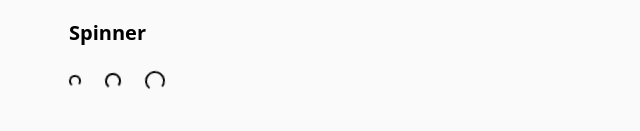
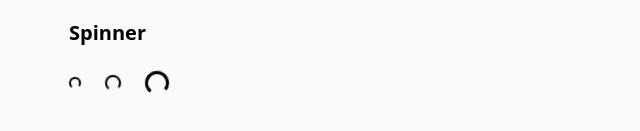
Before and after one commit to shrutigithub1234/sk-component-library, a React app: page / in a window 1280 px wide. Shown: the part 655-786 px from the top of the page, without its empty margins (147-787 px from the left). Built offline with nearby package versions, Linux system fonts and the light colour scheme; the HTML template or start-up script is replaced by a standard one.

Commit message:
Added accessibility to spinner

```diff
--- a/src/components/Spinner/Spinner.tsx
+++ b/src/components/Spinner/Spinner.tsx
@@ -3,22 +3,26 @@ import clsx from 'clsx';
 
 export interface SpinnerProps extends React.HTMLAttributes<HTMLSpanElement> {
   size?: 'sm' | 'md' | 'lg';
+  label?: string;
 }
 
-export const Spinner = ({ size = 'md', className, ...props }: SpinnerProps) => {
-  const sizeClasses = {
-    sm: 'h-3 w-3 border-2',
-    md: 'h-4 w-4 border-2',
-    lg: 'h-5 w-5 border-2',
-  };
+const sizeMap = {
+  sm: { dimension: 'h-3 w-3', border: 'border-2' },
+  md: { dimension: 'h-4 w-4', border: 'border-2' },
+  lg: { dimension: 'h-6 w-6', border: 'border-[3px]' },
+};
+
+export const Spinner = ({ size = 'md', label = 'Loading', className, ...props }: SpinnerProps) => {
+  const { dimension, border } = sizeMap[size];
 
   return (
     <span
       role="status"
-      aria-live="polite"
+      aria-label={label}
       className={clsx(
-        'inline-block animate-spin rounded-full border-current border-t-transparent',
-        sizeClasses[size],
+        'inline-block animate-spin rounded-full border-current border-t-transparent motion-reduce:animate-none',
+        dimension,
+        border,
         className
       )}
       {...props}
--- a/src/components/button/Button.tsx
+++ b/src/components/button/Button.tsx
@@ -46,7 +46,7 @@ export const Button = React.forwardRef<HTMLButtonElement, ButtonProps>(
       >
         <span className="relative inline-flex items-center justify-center">
           {/*
-            reason: while loading, spiiner is overlayed, to preserve the width, the content is kept in the DOM,
+            reason: while loading, spinner is overlayed, to preserve the width, the content is kept in the DOM,
             to prevent layout shifting when toggling the loading state
           */}
           {isLoading && (
```
Also changed, not shown: 1 other file (tests, documents, lock files or other folders).
